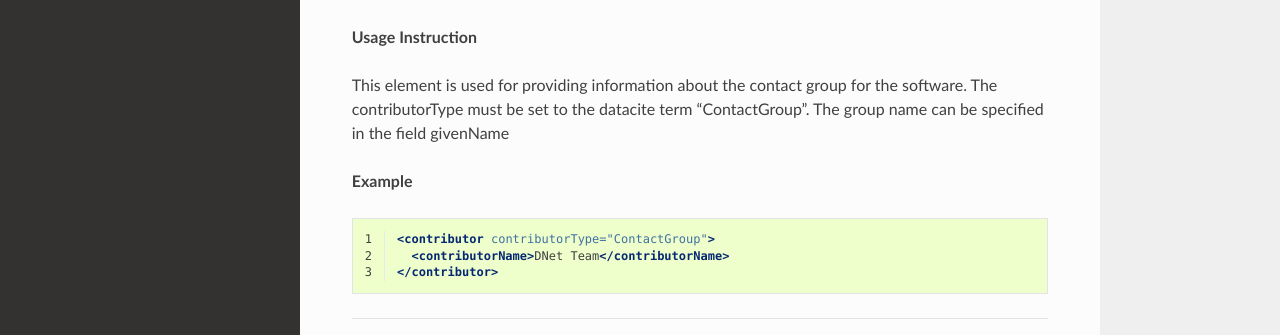
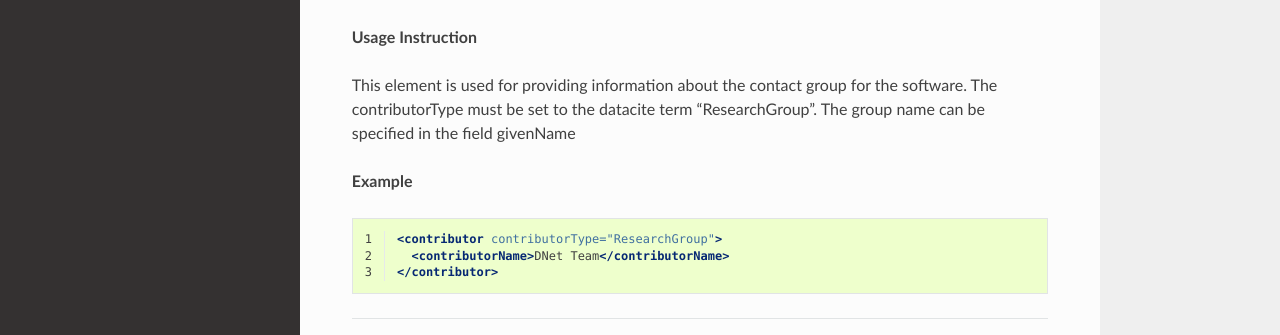
Before and after one commit to mirima2/software_guidelines, a Sphinx documentation site: the page built from docs/source/field_contact_group.rst, in a window 1280 px wide and 1303 px high. Shown: the part 855-1190 px from the top of the window. Built offline with Sphinx 7.4.7 and the Read the Docs theme 2.0.0, drawn with Linux system fonts in a browser that asks for light colours.

Commit message:
fixed contributorType
fro ContactGroup to ResearchGroup

```diff
--- a/docs/source/field_contact_group.rst
+++ b/docs/source/field_contact_group.rst
@@ -45,13 +45,13 @@ The organizational or institutional affiliation of the contributor.
 
 **Usage Instruction**
 
-This element is used for providing information about the contact group for the software. The contributorType must be set to the datacite term "ContactGroup".  The group name can be specified in the field givenName
+This element is used for providing information about the contact group for the software. The contributorType must be set to the datacite term "ResearchGroup".  The group name can be specified in the field givenName
 
 **Example**
 
 .. code-block:: xml
    :linenos:
 
-   <contributor contributorType="ContactGroup">
+   <contributor contributorType="ResearchGroup">
      <contributorName>DNet Team</contributorName>
    </contributor>
```
